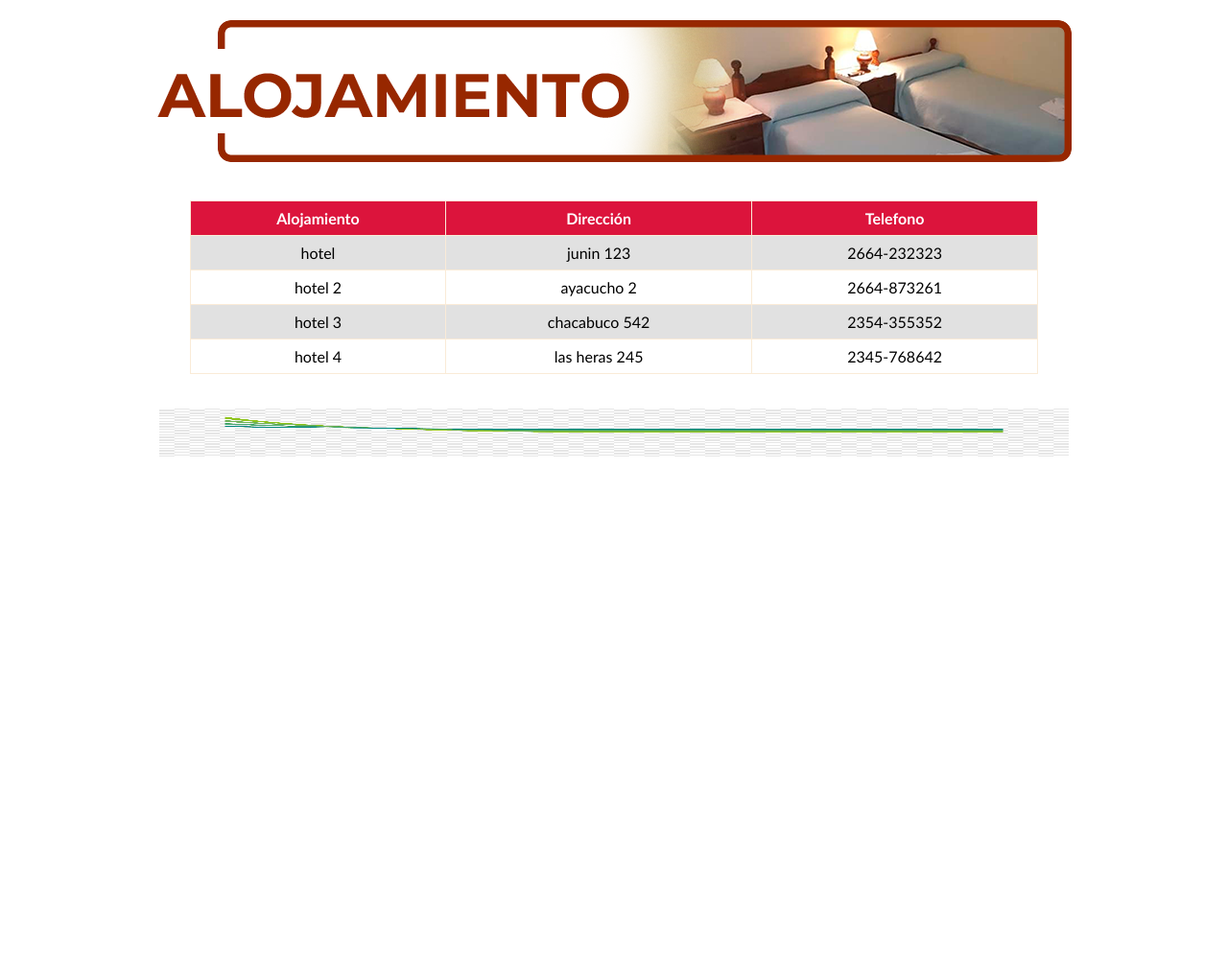
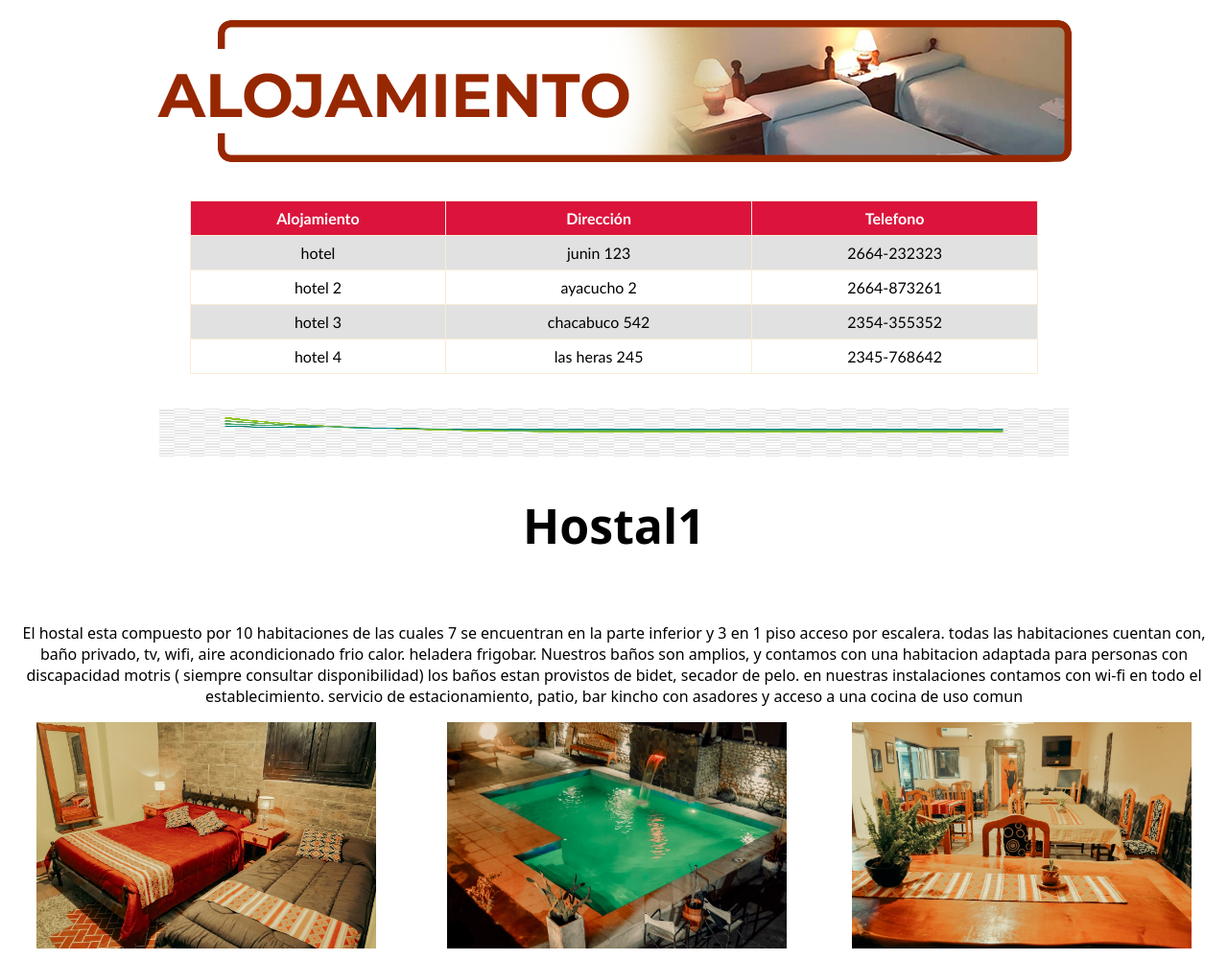
Before and after one commit to Ignacio-Godoy/Ejercicio5, a plain HTML site: page index.html in a window 1280 px wide. Shown: the part 81-1082 px from the top of the page at 96% size. Before the commit the page ends 800 px from the top, so only its background shows below. Drawn offline with Linux system fonts and the light colour scheme.

Commit message:
imagenes 1° hotel

```diff
--- a/index.html
+++ b/index.html
@@ -8,7 +8,7 @@
     <title>Alojamiento</title>
 </head>
 <body>
-    <header style="background-color: royalblue">
+    <header style="background-color: royalblue;">
     <img src="./logo-nav.png" alt="logo">
         <a href="index.html">Inicio</a></li>
     </header>
@@ -47,5 +47,17 @@
    <div align="center">
         <img src="./images.png" alt="linea divisoria" width="75%" height="50px">
     </div>
+    <h1 align="center">Hostal1</h1>
+    <br>
+    <p style="text-align: center; font-family: system-ui, -apple-system, BlinkMacSystemFont, 'Segoe UI', Roboto, Oxygen, Ubuntu, Cantarell, 'Open Sans', 'Helvetica Neue', sans-serif;"  >El hostal esta compuesto por 10 habitaciones de las cuales 7 se
+        encuentran en la parte inferior y 3 en 1 piso acceso por escalera. todas las habitaciones cuentan
+        con, baño privado, tv, wifi, aire acondicionado frio calor. heladera frigobar. Nuestros baños
+        son amplios, y contamos con una habitacion adaptada para personas con discapacidad motris
+        ( siempre consultar disponibilidad) los baños estan provistos de bidet, secador de pelo.
+        en nuestras instalaciones contamos con wi-fi en todo el establecimiento. servicio de estacionamiento,
+         patio, bar kincho con asadores y acceso a una cocina de uso comun</p>
+    <img src="./1.jpg" alt="imagen cama" width="28%" style="margin-left: 30px;">
+    <img src="./2.jpg" alt="imagen pileta" width="28%" style="margin-left: 70px;">
+    <img src="./3.jpg" alt="imagen mesa" width="28%" align="right" style="margin-right: 30px;">
 </body>
 </html>
--- a/style.css
+++ b/style.css
@@ -19,3 +19,11 @@ td, th{
     border-color: antiquewhite;
     padding: 8px;
 }
+tr:hover{
+    background-color: black;
+    color: whitesmoke;
+}
+h1{
+    font-family: system-ui, -apple-system, BlinkMacSystemFont, 'Segoe UI', Roboto, Oxygen, Ubuntu, Cantarell, 'Open Sans', 'Helvetica Neue', sans-serif;
+    font-size: 50px;
+}
```
Also changed, not shown: 1.jpg (added), 2.jpg (added), 3.jpg (added).
